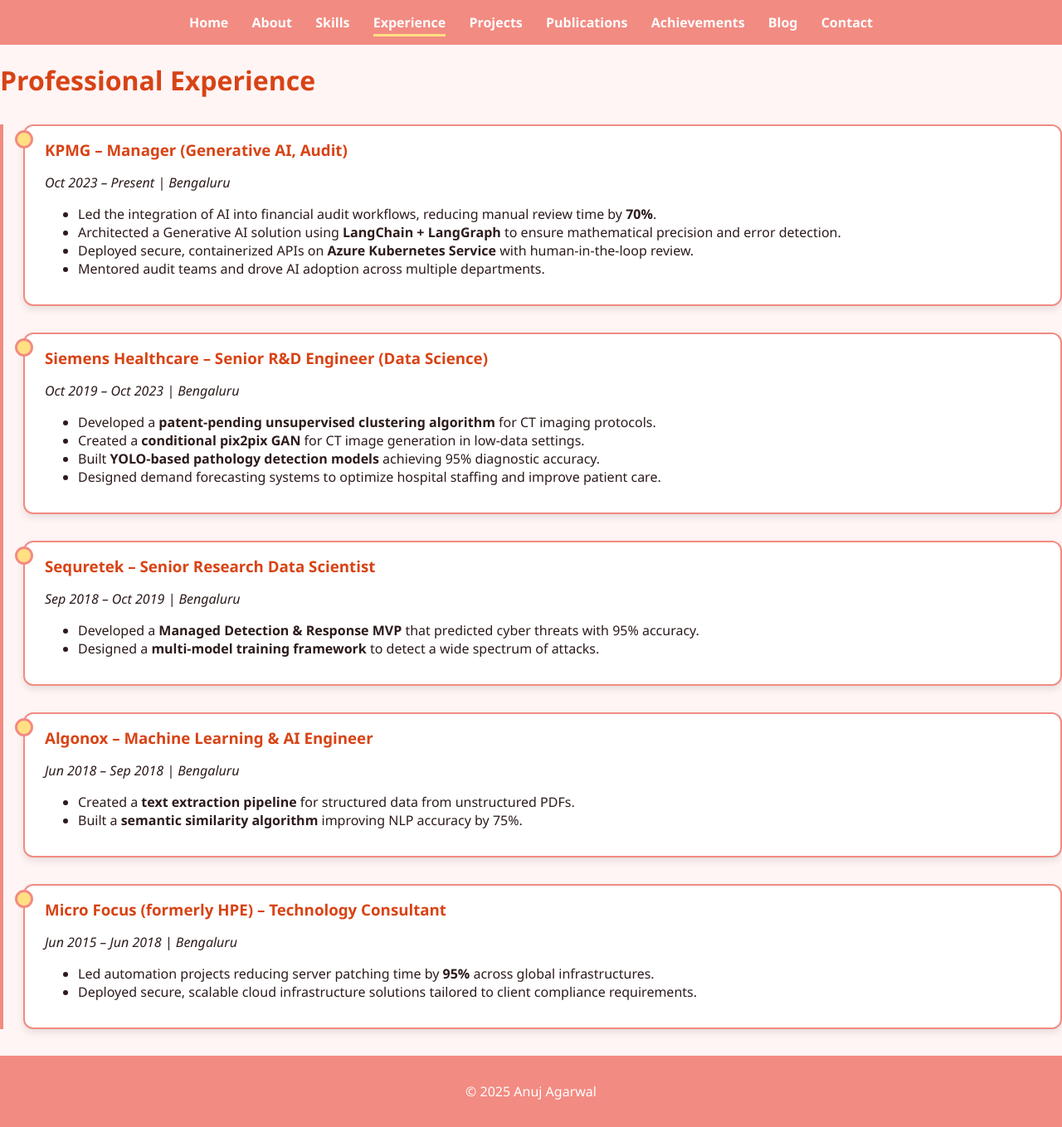
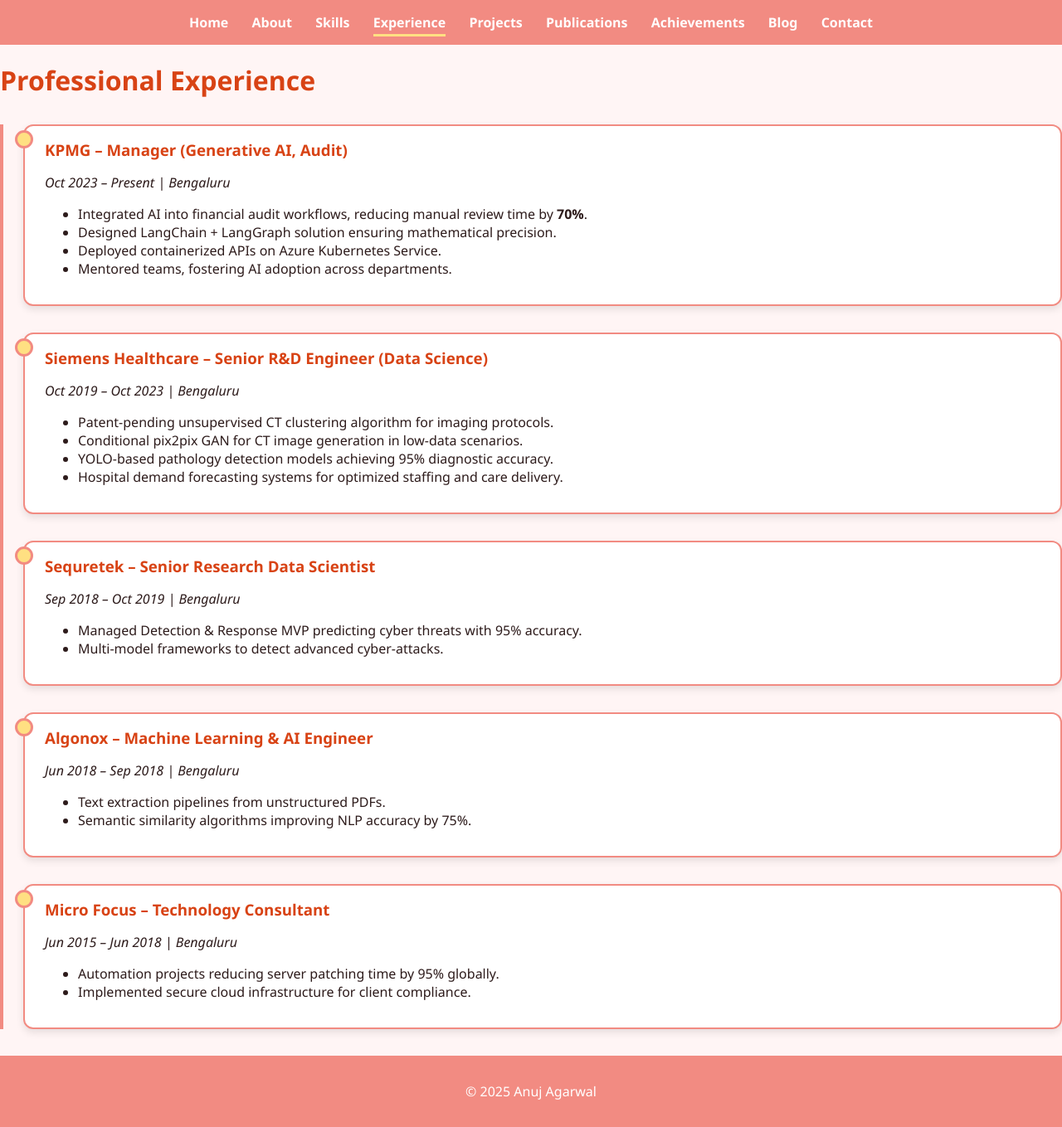
Before and after one commit to anuj-agarwal/anuj-agarwal.github.io, a Jekyll site: the page built from experience.md, in a window 1280 px wide. Shown: the whole page at 83% size. Built offline with Jekyll 4.4.1, drawn with Linux system fonts in a browser that asks for light colours.

Commit message:
Update experience.md

```diff
--- a/experience.md
+++ b/experience.md
@@ -11,10 +11,10 @@
     <h3>KPMG – Manager (Generative AI, Audit)</h3>
     <p><em>Oct 2023 – Present | Bengaluru</em></p>
     <ul>
-      <li>Led the integration of AI into financial audit workflows, reducing manual review time by <strong>70%</strong>.</li>
-      <li>Architected a Generative AI solution using <strong>LangChain + LangGraph</strong> to ensure mathematical precision and error detection.</li>
-      <li>Deployed secure, containerized APIs on <strong>Azure Kubernetes Service</strong> with human-in-the-loop review.</li>
-      <li>Mentored audit teams and drove AI adoption across multiple departments.</li>
+      <li>Integrated AI into financial audit workflows, reducing manual review time by <strong>70%</strong>.</li>
+      <li>Designed LangChain + LangGraph solution ensuring mathematical precision.</li>
+      <li>Deployed containerized APIs on Azure Kubernetes Service.</li>
+      <li>Mentored teams, fostering AI adoption across departments.</li>
     </ul>
   </div>
 
@@ -22,10 +22,10 @@
     <h3>Siemens Healthcare – Senior R&D Engineer (Data Science)</h3>
     <p><em>Oct 2019 – Oct 2023 | Bengaluru</em></p>
     <ul>
-      <li>Developed a <strong>patent-pending unsupervised clustering algorithm</strong> for CT imaging protocols.</li>
-      <li>Created a <strong>conditional pix2pix GAN</strong> for CT image generation in low-data settings.</li>
-      <li>Built <strong>YOLO-based pathology detection models</strong> achieving 95% diagnostic accuracy.</li>
-      <li>Designed demand forecasting systems to optimize hospital staffing and improve patient care.</li>
+      <li>Patent-pending unsupervised CT clustering algorithm for imaging protocols.</li>
+      <li>Conditional pix2pix GAN for CT image generation in low-data scenarios.</li>
+      <li>YOLO-based pathology detection models achieving 95% diagnostic accuracy.</li>
+      <li>Hospital demand forecasting systems for optimized staffing and care delivery.</li>
     </ul>
   </div>
 
@@ -33,8 +33,8 @@
     <h3>Sequretek – Senior Research Data Scientist</h3>
     <p><em>Sep 2018 – Oct 2019 | Bengaluru</em></p>
     <ul>
-      <li>Developed a <strong>Managed Detection & Response MVP</strong> that predicted cyber threats with 95% accuracy.</li>
-      <li>Designed a <strong>multi-model training framework</strong> to detect a wide spectrum of attacks.</li>
+      <li>Managed Detection & Response MVP predicting cyber threats with 95% accuracy.</li>
+      <li>Multi-model frameworks to detect advanced cyber-attacks.</li>
     </ul>
   </div>
 
@@ -42,17 +42,17 @@
     <h3>Algonox – Machine Learning & AI Engineer</h3>
     <p><em>Jun 2018 – Sep 2018 | Bengaluru</em></p>
     <ul>
-      <li>Created a <strong>text extraction pipeline</strong> for structured data from unstructured PDFs.</li>
-      <li>Built a <strong>semantic similarity algorithm</strong> improving NLP accuracy by 75%.</li>
+      <li>Text extraction pipelines from unstructured PDFs.</li>
+      <li>Semantic similarity algorithms improving NLP accuracy by 75%.</li>
     </ul>
   </div>
 
   <div class="timeline-entry box">
-    <h3>Micro Focus (formerly HPE) – Technology Consultant</h3>
+    <h3>Micro Focus – Technology Consultant</h3>
     <p><em>Jun 2015 – Jun 2018 | Bengaluru</em></p>
     <ul>
-      <li>Led automation projects reducing server patching time by <strong>95%</strong> across global infrastructures.</li>
-      <li>Deployed secure, scalable cloud infrastructure solutions tailored to client compliance requirements.</li>
+      <li>Automation projects reducing server patching time by 95% globally.</li>
+      <li>Implemented secure cloud infrastructure for client compliance.</li>
     </ul>
   </div>
 
```
